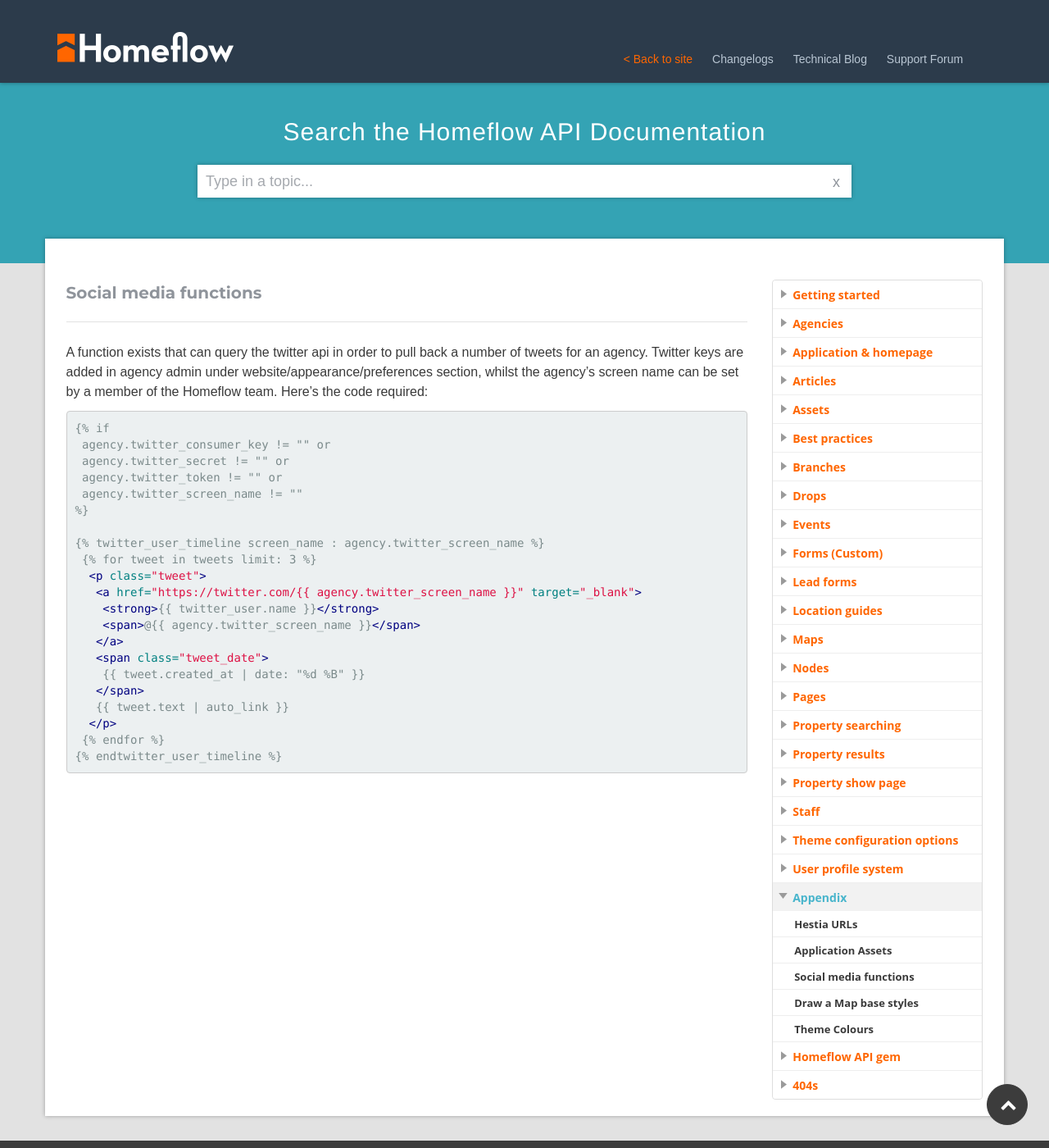
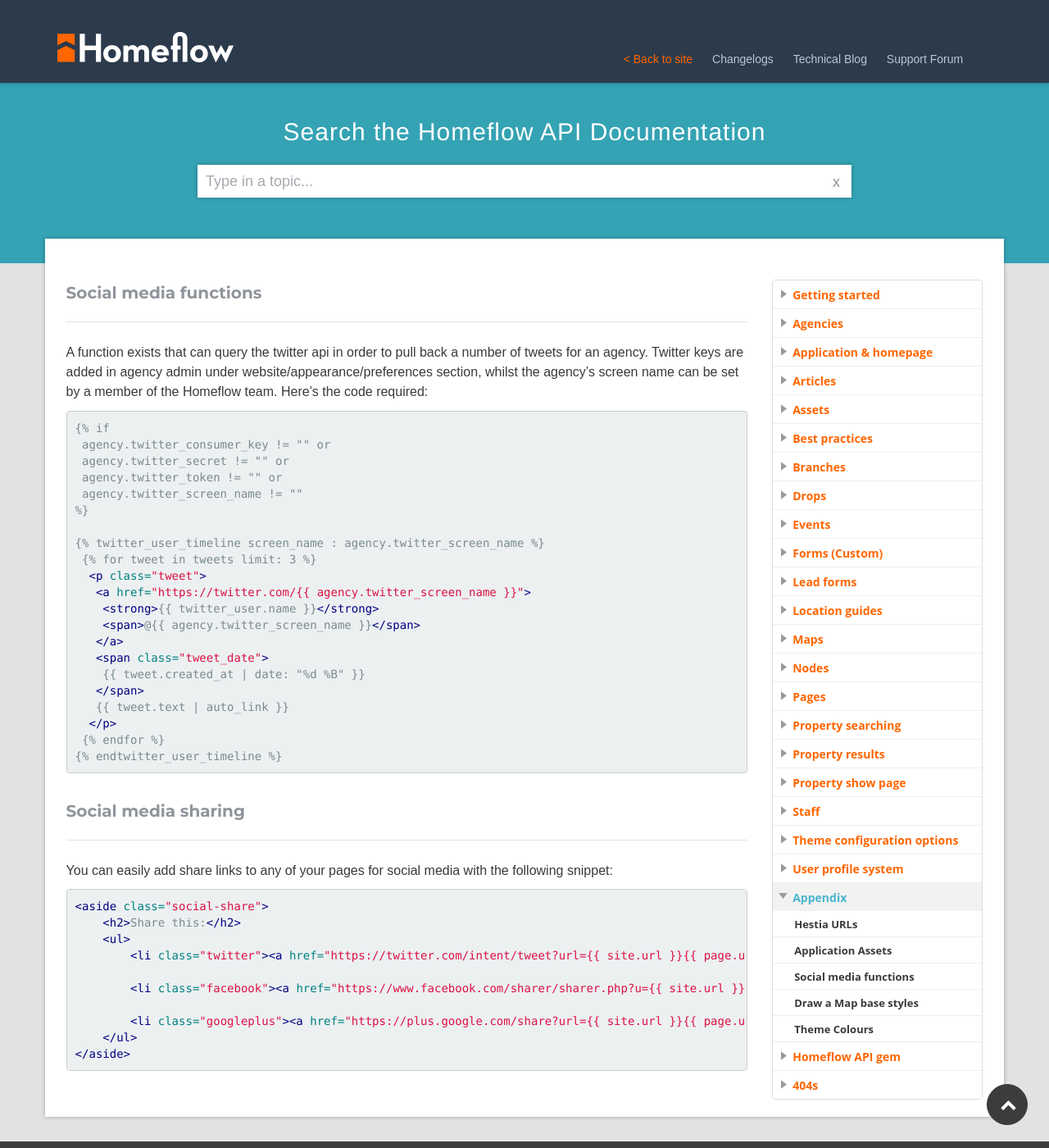
Before and after one commit to homeflow/homeflow.github.io, a Jekyll site: the page built from _posts/appendix/2014-01-03-social-media.md, in a window 1280 px wide and 1400 px high. Shown: the whole window at 82% size. Built offline with Jekyll 4.4.1, drawn with Linux system fonts in a browser that asks for light colours.

Commit message:
Social shares

```diff
--- a/_posts/appendix/2014-01-03-social-media.md
+++ b/_posts/appendix/2014-01-03-social-media.md
@@ -19,7 +19,7 @@ A function exists that can query the twitter api in order to pull back a number
 {% twitter_user_timeline screen_name : agency.twitter_screen_name %}
  {% for tweet in tweets limit: 3 %}
   <p class="tweet">
-   <a href="https://twitter.com/{{ agency.twitter_screen_name }}" target="_blank">
+   <a href="https://twitter.com/{{ agency.twitter_screen_name }}">
     <strong>{{ twitter_user.name }}</strong>
     <span>@{{ agency.twitter_screen_name }}</span>
    </a>
@@ -33,3 +33,21 @@ A function exists that can query the twitter api in order to pull back a number
 
 {% endraw %}
 {% endhighlight %}
+
+### Social media sharing
+You can easily add share links to any of your pages for social media with the following snippet:
+
+{% highlight html %}
+{% raw %}
+<aside class="social-share">
+    <h2>Share this:</h2>
+    <ul>
+        <li class="twitter"><a href="https://twitter.com/intent/tweet?url={{ site.url }}{{ page.url }}{% if page.description %}&text={{ page.description | url_escape }}{% else %}{{ page.title | url_escape }}{% endif %}{% if site.twitter %}&via={{ site.twitter }}{% endif %}" title="Share on Twitter">Twitter</a></li>
+
+        <li class="facebook"><a href="https://www.facebook.com/sharer/sharer.php?u={{ site.url }}{{ page.url }}{% if page.description %}&t={{ page.description | url_escape }}{% else %}{{ page.title | url_escape }}{% endif %}" title="Share on Facebook">Facebook</a></li>
+
+        <li class="googleplus"><a href="https://plus.google.com/share?url={{ site.url }}{{ page.url }}" title="Share on Google Plus">Google+</a></li>
+    </ul>
+</aside>
+{% endraw %}
+{% endhighlight %}
```
